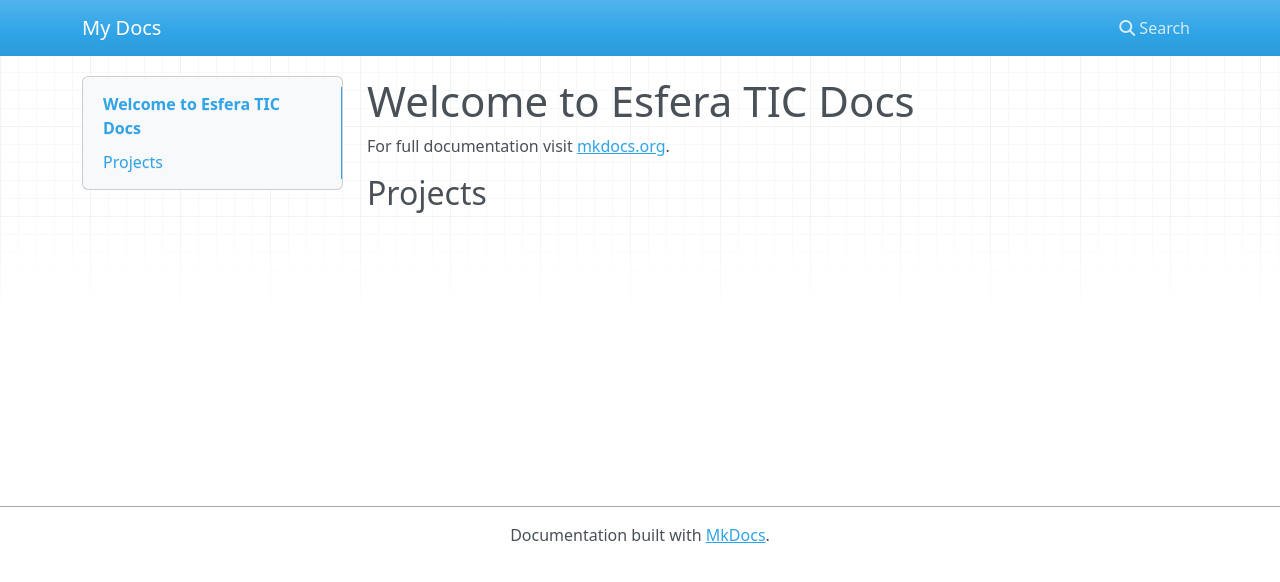
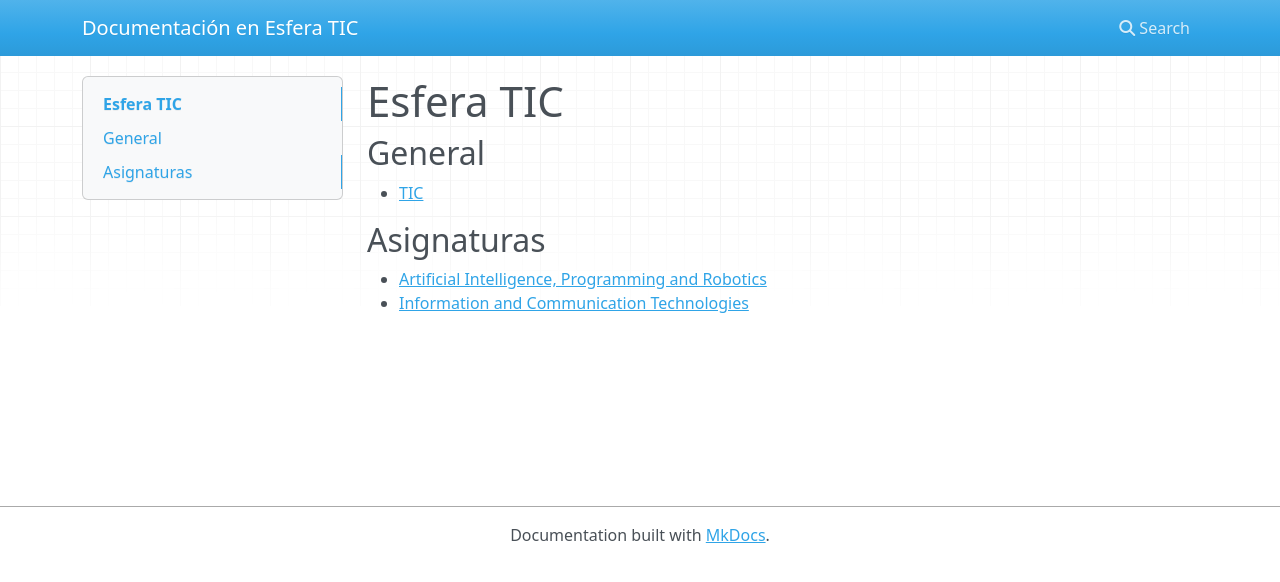
Before and after one commit to ebenimeli/docs, an MkDocs documentation site: the page built from docs/index.md, in a window 1280 px wide. Shown: the top 582 px of the page. Built offline with MkDocs 1.6.1, drawn with Linux system fonts in a browser that asks for light colours; nearby versions of some CDN libraries.

Commit message:
Links to TIC and IT courses

```diff
--- a/docs/index.md
+++ b/docs/index.md
@@ -1,5 +1,8 @@
-# Welcome to Esfera TIC Docs
+# Esfera TIC
 
-For full documentation visit [mkdocs.org](https://www.mkdocs.org).
+## General
+* [TIC](https://docs.esferatic.com/tic/)
 
-## Projects
+## Asignaturas
+* [Artificial Intelligence, Programming and Robotics](https://docs.esferatic.com/ict3/)
+* [Information and Communication Technologies](https://docs.esferatic.com/ict4/)
--- a/mkdocs.yml
+++ b/mkdocs.yml
@@ -1 +1 @@
-site_name: My Docs
+site_name: Documentación en Esfera TIC
```
Also changed, not shown: site/404.html, site/index.html, 2 other files.
